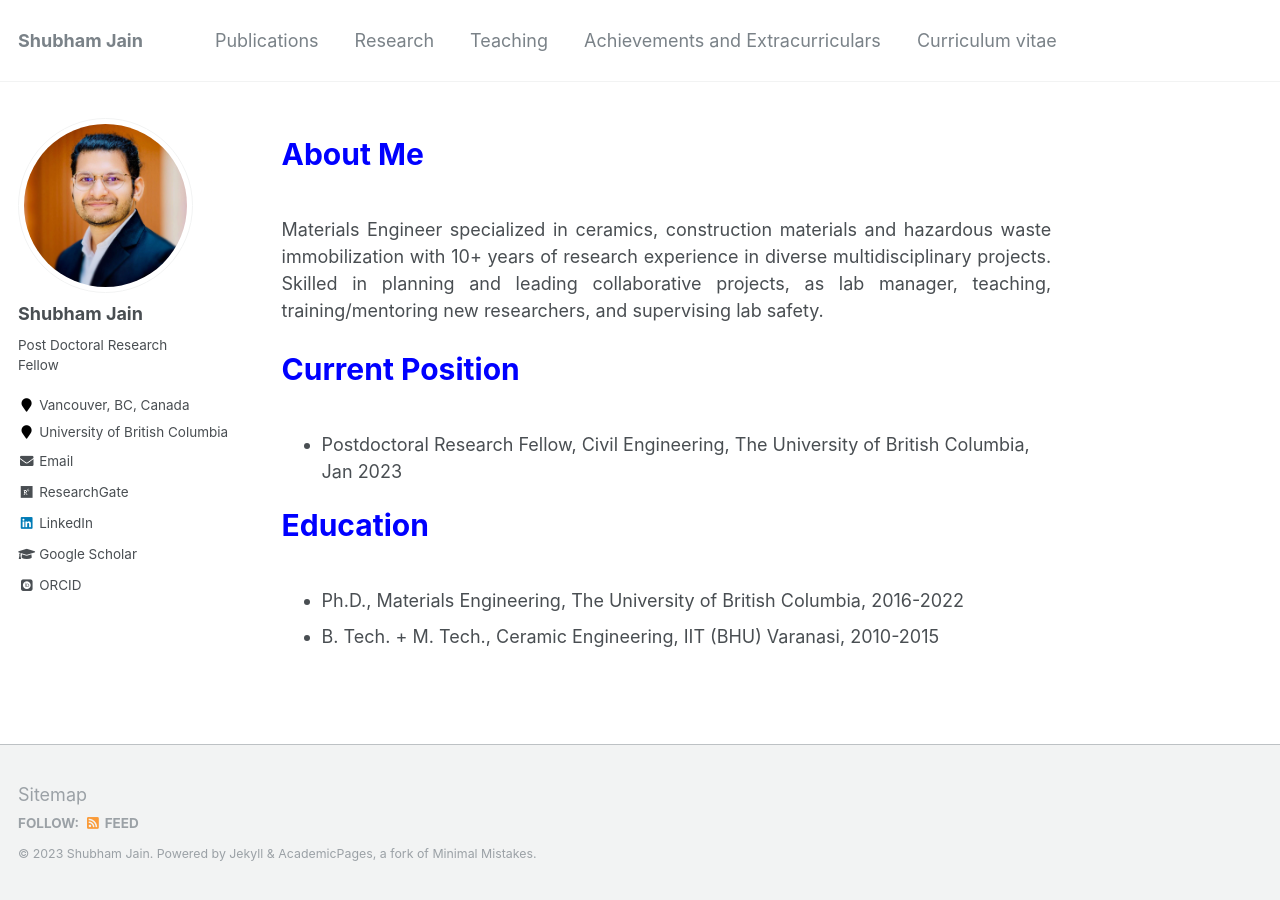
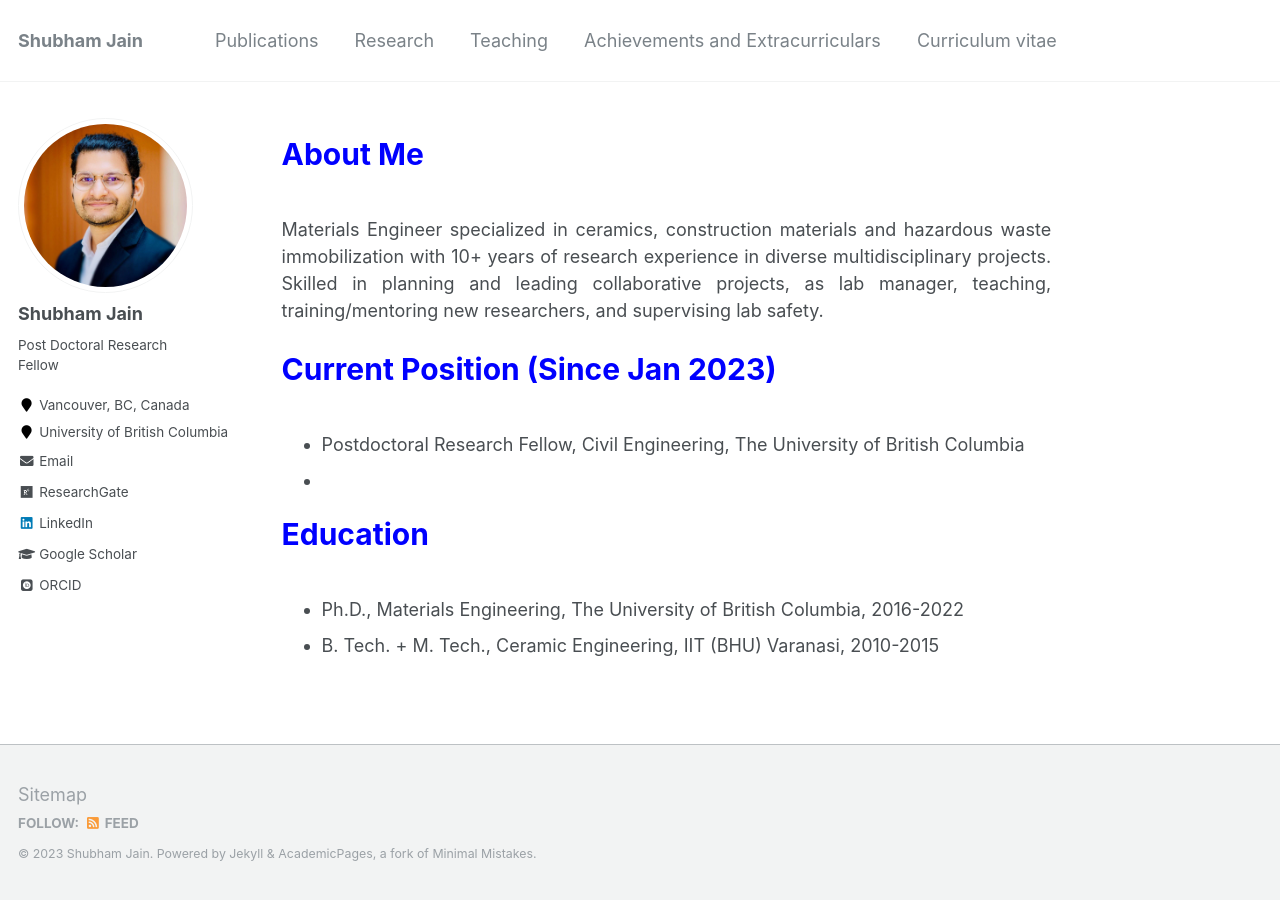
Before and after one commit to shubhamj2611/shubhamj2611.github.io, a Jekyll site: the page built from _pages/about.md, in a window 1280 px wide. Built offline with Jekyll 4.4.1, drawn with Linux system fonts in a browser that asks for light colours; some web fonts are replaced.

Commit message:
Update about.md

```diff
--- a/_pages/about.md
+++ b/_pages/about.md
@@ -11,9 +11,9 @@ redirect_from:
 <p style="text-align:left; color:Blue; font-size:30px; font-weight:bold;"> About Me </p>
 <p style="text-align:justify; font-size=22px;"> Materials Engineer specialized in ceramics, construction materials and hazardous waste immobilization with 10+ years of research experience in diverse multidisciplinary projects. Skilled in planning and leading collaborative projects, as lab manager, teaching, training/mentoring new researchers, and supervising lab safety. </p>
 
-<p style="text-align:left; color:Blue; font-size:30px; font-weight:bold;"> Current Position </p>
-* Postdoctoral Research Fellow, Civil Engineering, The University of British Columbia, Jan 2023
-
+<p style="text-align:left; color:Blue; font-size:30px; font-weight:bold;"> Current Position (Since Jan 2023)</p>
+* Postdoctoral Research Fellow, Civil Engineering, The University of British Columbia
+*
 <p style="text-align:left; color:Blue; font-size:30px; font-weight:bold;"> Education </p>
 * Ph.D., Materials Engineering, The University of British Columbia, 2016-2022
 * B. Tech. + M. Tech., Ceramic Engineering, IIT (BHU) Varanasi, 2010-2015
```
